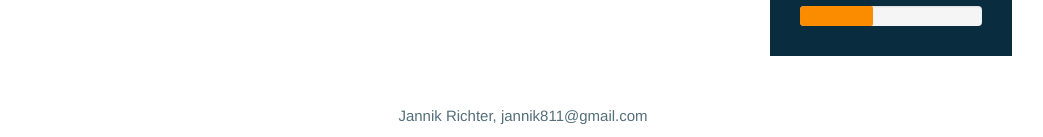
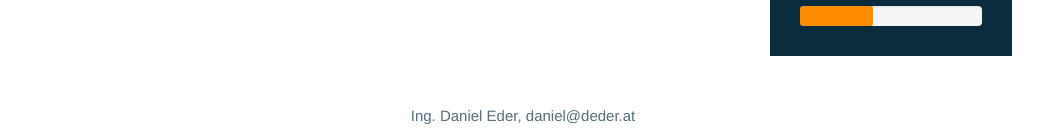
Before and after one commit to lycis/lycis.github.io, a Jekyll site: the page built from index.html, in a window 1280 px wide. Shown: the part 1266-1403 px from the top of the page, without its empty margins (116-1159 px from the left). Built offline with Jekyll 4.4.1, drawn with Linux system fonts in a browser that asks for light colours; nearby versions of some CDN libraries; library files that are not in the unit come from our copies.

Commit message:
fixed footer

```diff
--- a/_config.yml
+++ b/_config.yml
@@ -9,7 +9,7 @@
 title: Ing. Daniel Eder
 email: daniel@deder.at
 description: > # this means to ignore newlines until "baseurl:"
-  Jannik Richter, jannik811@gmail.com
+  Ing. Daniel Eder, daniel@deder.at
 baseurl: "" # the subpath of your site, e.g. /blog
 url: "http://www.deder.at/" # the base hostname & protocol for your site
 twitter_username: ederdan
```
